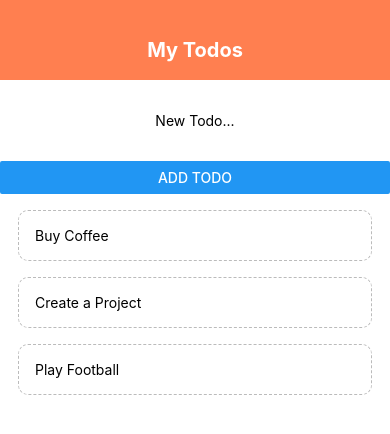
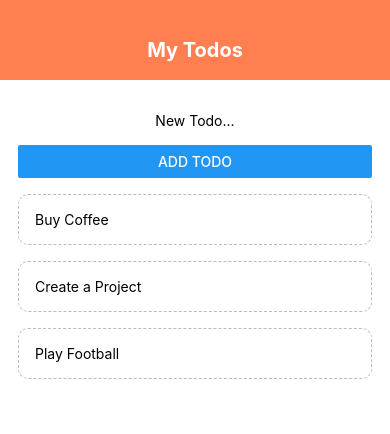
Before and after one commit to faiza203/Todo_React_Native, a React Native app: screen / in a window 390 px wide. Shown: the top 434 px of the page. Built offline with nearby package versions, Linux system fonts and the light colour scheme.

Commit message:
Update styles

```diff
--- a/App.js
+++ b/App.js
@@ -43,13 +43,10 @@ export default function App() {
   }
 
   return (
-    <TouchableWithoutFeedback
-      onPress={() =>
-        Keyboard.dismiss()
-      }
-    >
+    <TouchableWithoutFeedback onPress={() => Keyboard.dismiss()}>
       <View style={styles.container}>
         <Header />
+        <View style={styles.body}>
           <AddTodo submitHandler={submitHandler} />
           <FlatList
             data={todos}
@@ -57,6 +54,7 @@ export default function App() {
               return <TodoItem item={todos} pressHandler={pressHandler} />;
             }}
           ></FlatList>
+        </View>
       </View>
     </TouchableWithoutFeedback>
   );
@@ -67,4 +65,9 @@ const styles = StyleSheet.create({
     flex: 1,
     backgroundColor: "#fff",
   },
+  body: {
+    marginTop: 16,
+    marginLeft: 18,
+    marginRight: 18,
+  },
 });
--- a/components/TodoItem.js
+++ b/components/TodoItem.js
@@ -8,10 +8,8 @@ export default function TodoItem({ item , pressHandler}) {
 
 const styles = StyleSheet.create({
   todo: {
+    marginTop : 16,
     padding: 16,
-    marginTop: 16,
-    marginLeft: 18,
-    marginRight: 18,
     borderColor: "#bbb",
     borderWidth: 1,
     borderStyle: 'dashed',
--- a/components/addTodo.js
+++ b/components/addTodo.js
@@ -4,29 +4,34 @@ import { StyleSheet, View, TextInput, Button } from "react-native";
 export default function addTodo({ submitHandler }) {
   const [text, setText] = useState("");
   function changeHandler(val) {
-        setText(val)
+    setText(val);
   }
-    return (<View><TextInput placeholder="New Todo..." style={styles.input} onChangeText={changeHandler} /><Button style={styles.addBtn} title="Add Todo"
-        onPress={() => text !== "" ? submitHandler(text) : alert("Please add a todo")}
-    /></View>);
+  return (
+    <View>
+      <TextInput
+        placeholder="New Todo..."
+        style={styles.input}
+        onChangeText={changeHandler}
+      />
+      <Button
+        style={styles.addBtn}
+        title="Add Todo"
+        onPress={() =>
+          text !== "" ? submitHandler(text) : alert("Please add a todo")
+        }
+      />
+    </View>
+  );
 }
 
 const styles = StyleSheet.create({
   input: {
     padding: 16,
-        marginTop: 16,
-        marginLeft: 16,
-        marginRight: 16,
-        marginBottom: 16,
     textAlign: "center",
   },
   addBtn: {
     padding: 16,
-        marginTop: 16,
-        marginLeft: 16,
-        marginRight: 16,
-        marginBottom: 16,
-        width : '7em',
-        backgroundColor: 'coral !important'
-    }
-})
+    width: "7em",
+    backgroundColor: "coral",
+  },
+});
```
Lines whose indentation alone changed are shown as unchanged.
